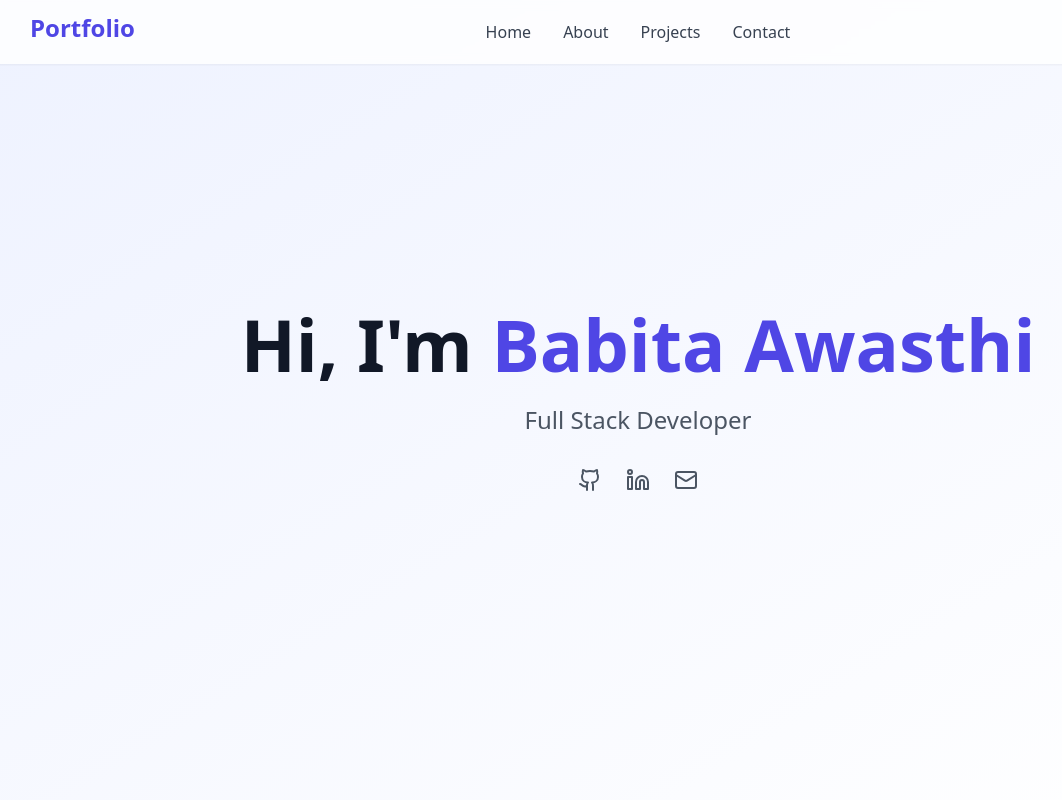
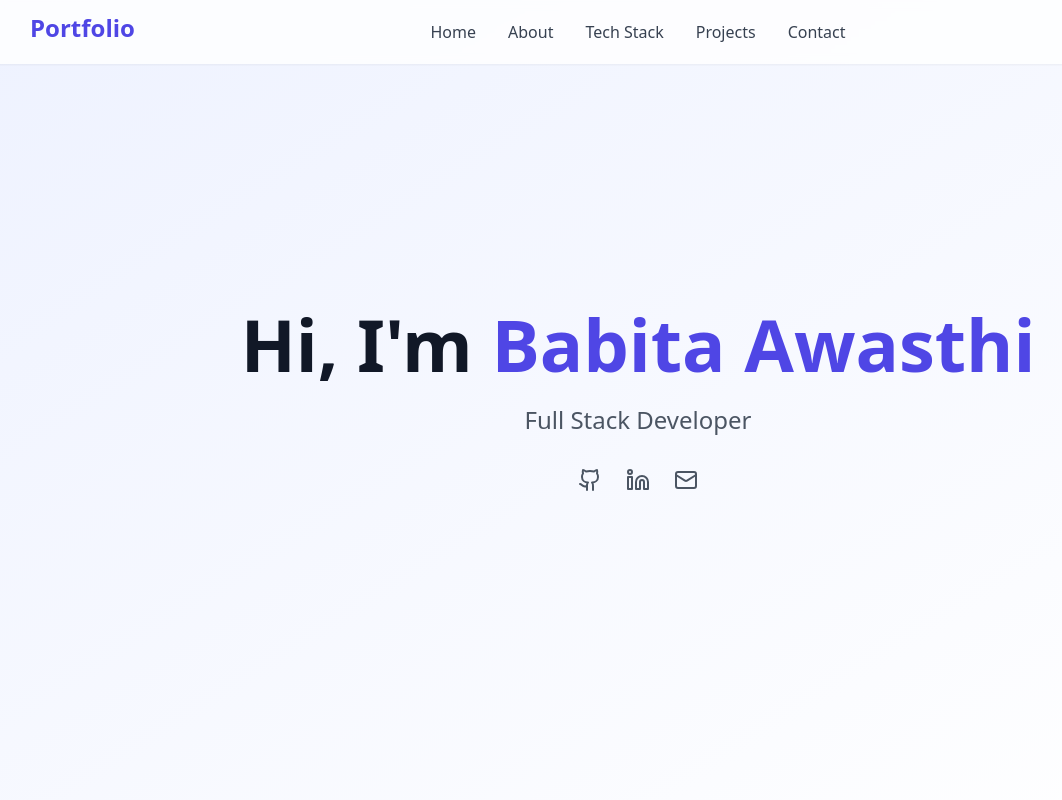
Before and after one commit to Babita00/Portfolio-Site, a React (Vite) app: page / in a window 1280 px wide. Shown: the top 800 px of the page, without its empty margins (2-1064 px from the left). Built offline with nearby package versions, Linux system fonts and the light colour scheme.

Commit message:
add Tech Stack link to Navbar for improved navigation

```diff
--- a/src/components/Navbar.tsx
+++ b/src/components/Navbar.tsx
@@ -5,6 +5,7 @@ import { useState } from 'react';
 const navItems = [
   { id: 'home', label: 'Home' },
   { id: 'about', label: 'About' },
+  { id: 'tech-stack', label: 'Tech Stack' },
   { id: 'projects', label: 'Projects' },
   { id: 'contact', label: 'Contact' },
 ];
```
